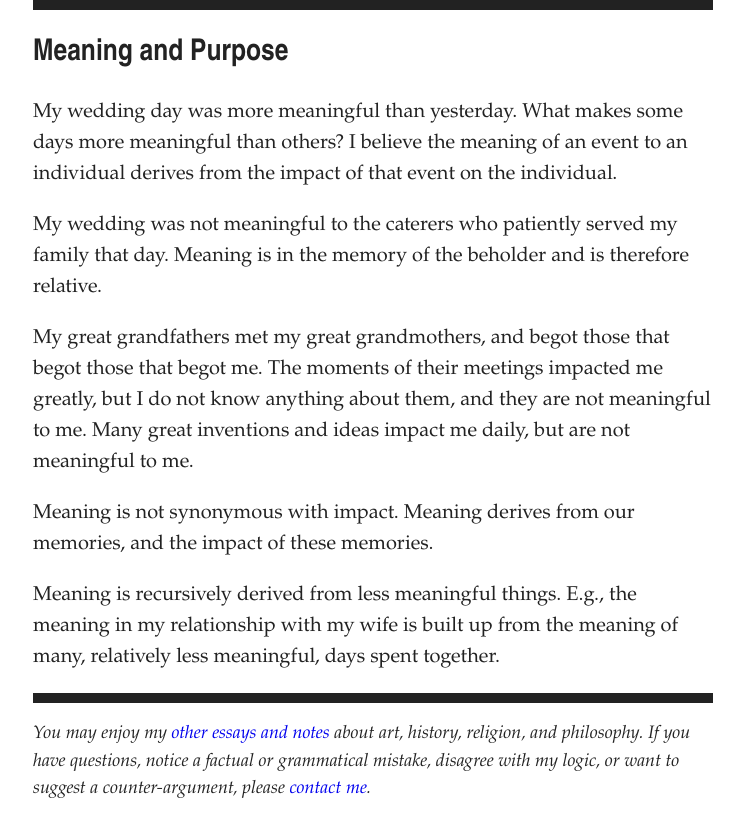
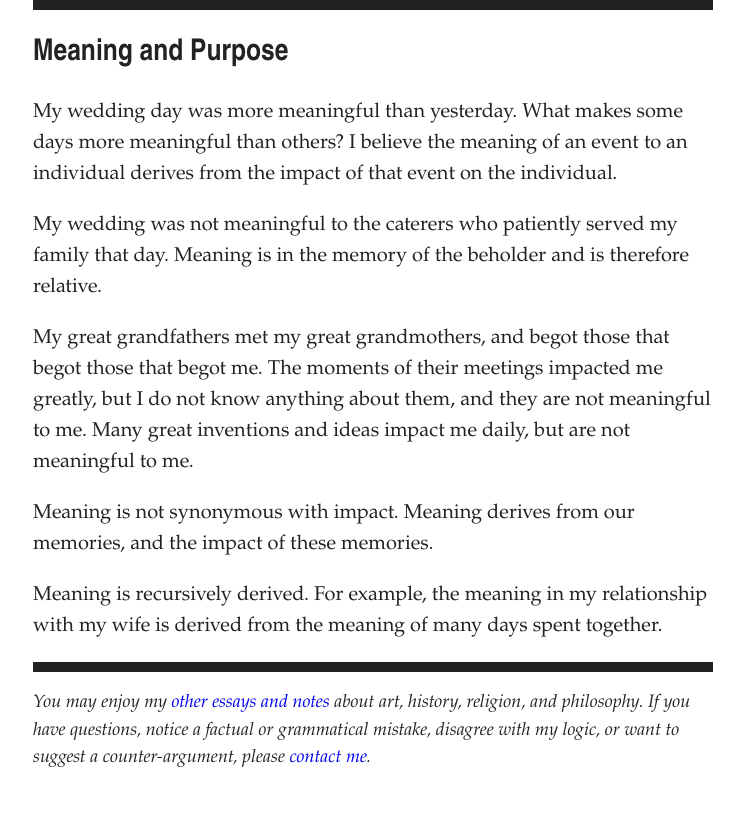
Before and after one commit to artsandmetaphysics/goodlifeodyssey, a Jekyll site: the page built from _documents/meaning-and-purpose.md, in a window 1280 px wide. Shown: the top 837 px of the page, without its empty margins (267-1011 px from the left). Built offline with Jekyll 4.4.1, drawn with Linux system fonts in a browser that asks for light colours.

Commit message:
Update meaning essay

```diff
--- a/_documents/meaning-and-purpose.md
+++ b/_documents/meaning-and-purpose.md
@@ -16,7 +16,7 @@ My great grandfathers met my great grandmothers, and begot those that begot thos
 
 Meaning is not synonymous with impact.  Meaning derives from our memories, and the impact of these memories.
 
-Meaning is recursively derived from less meaningful things.  E.g., the meaning in my relationship with my wife is built up from the meaning of many, relatively less meaningful, days spent together.
+Meaning is recursively derived.  For example, the meaning in my relationship with my wife is derived from the meaning of many days spent together.
 
 {% comment %}
 - Some events, people, objects are more meaningful than others.
```
Also changed, not shown: documents/meaning-and-purpose.md (+1 -1 lines).
